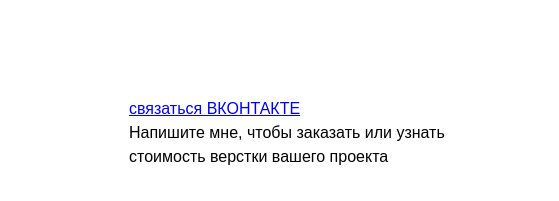
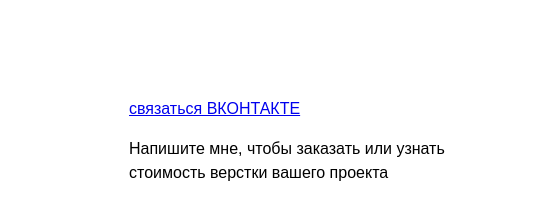
Before and after one commit to SergeyZakharov1979/portfolio, a plain HTML site: page index.html in a window 1280 px wide. Shown: the part 1377-1578 px from the top of the page, 721-1280 px from the left. Drawn offline with nearby package versions, Linux system fonts and the light colour scheme; a web font is replaced by a local one.

Commit message:
внёс изменения в index.html

```diff
--- a/index.html
+++ b/index.html
@@ -143,18 +143,21 @@
             <div class="col-4">
               <p class="footer__social">Мои профили в социальных сетях:</p>
               <p class="footer__social-icons">
-                  <i class="fa fa-vk" aria-hidden="true"></i>
-                  <i class="fa fa-github" aria-hidden="true"></i>
-                  <i class="fa fa-behance" aria-hidden="true"></i>
+                <i class="fa fa-vk" aria-hidden="true"></i>
+                <i class="fa fa-github" aria-hidden="true"></i>
+                <i class="fa fa-behance" aria-hidden="true"></i>
               </p>
-
             </div>
             <div class="col-4">
-              <div><a href="#" class="button" target="_blank">
+              <div>
+                <a href="#" class="button" target="_blank">
                   связаться ВКОНТАКТЕ
-              </a></div>
-               Напишите мне, чтобы заказать или узнать
-              стоимость верстки вашего проекта
+                </a>
+              </div>
+              <p>
+                Напишите мне, чтобы заказать или узнать стоимость верстки вашего
+                проекта
+              </p>
             </div>
           </div>
         </div>
```
